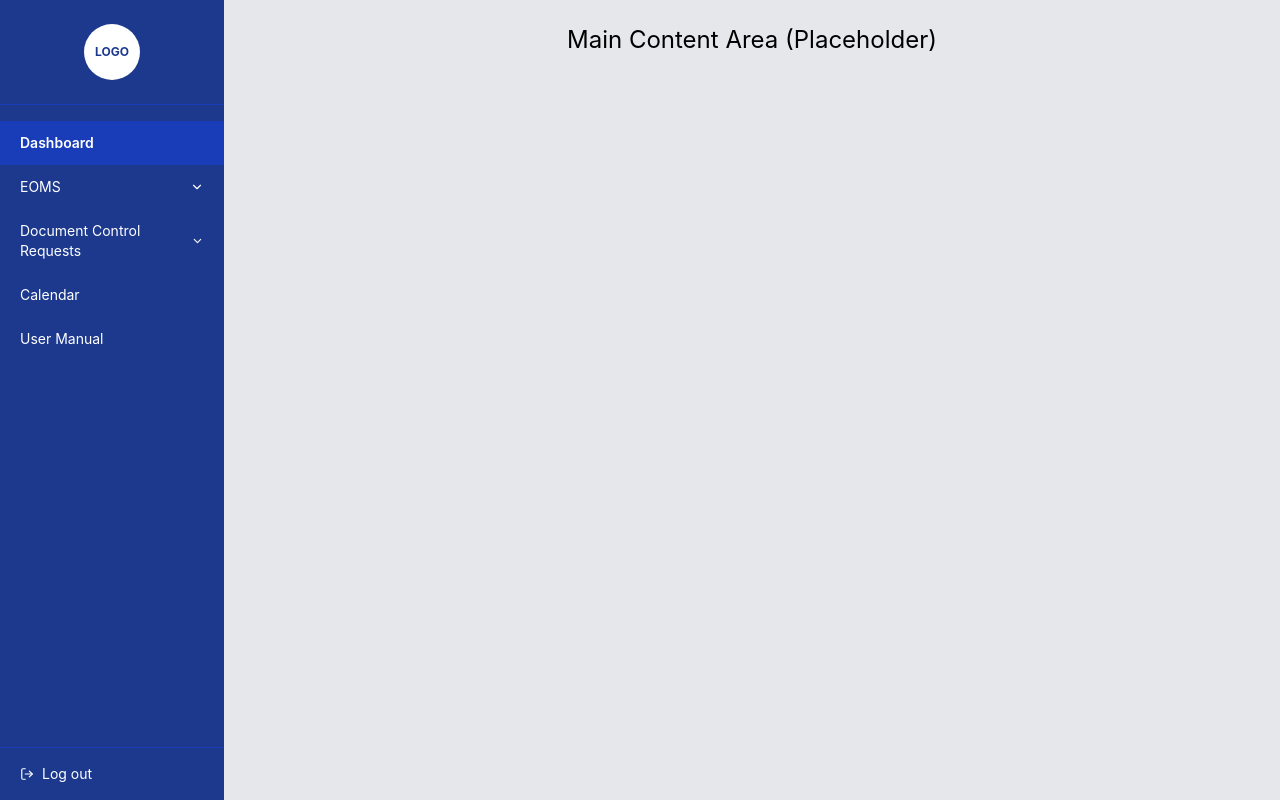
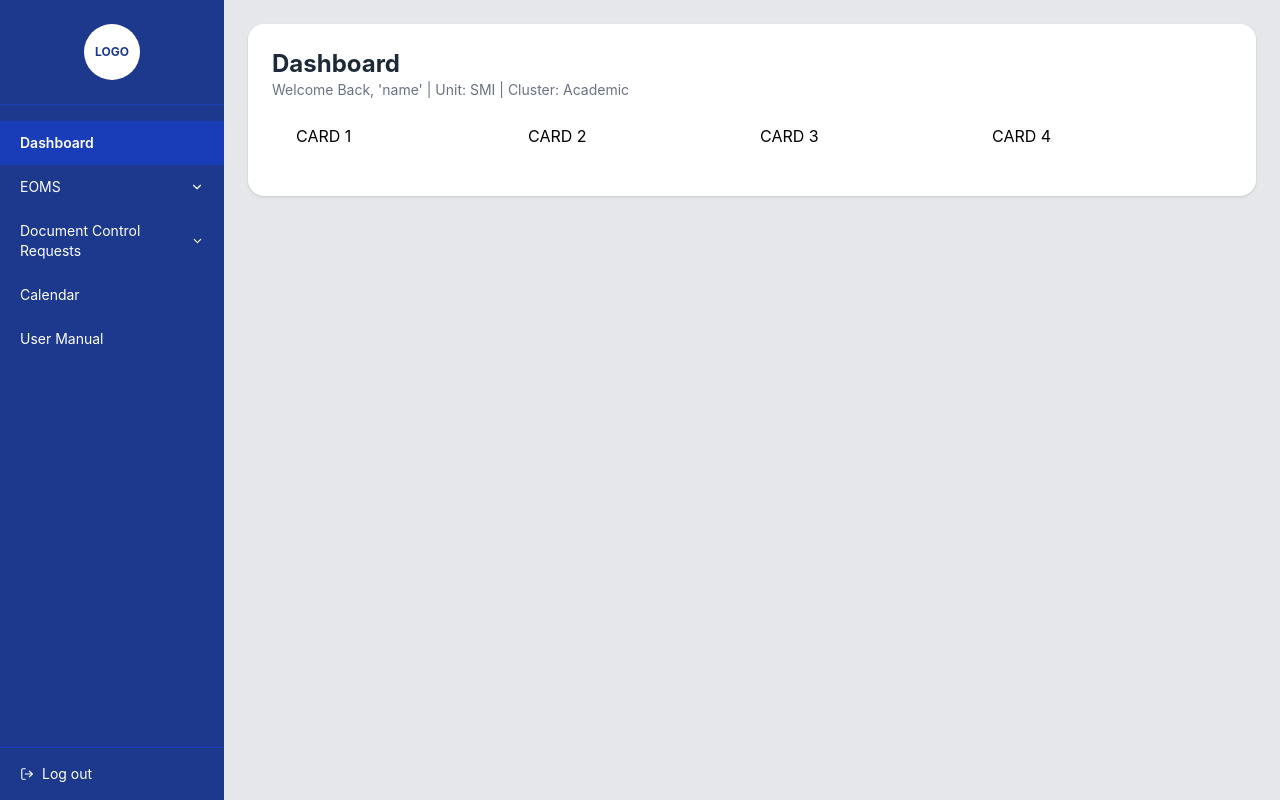
Before and after one commit to kurudevelops/samcis-paper-trail, a React app in the folder frontend/: page /user-manual in a window 1280 px wide. Built offline with nearby package versions, Linux system fonts and the light colour scheme; the HTML template or start-up script is replaced by a standard one.

Commit message:
Added a Dashboard UI

```diff
--- a/frontend/src/App.jsx
+++ b/frontend/src/App.jsx
@@ -1,13 +1,10 @@
 import AppLayout from "./components/layout/AppLayout";
+import Dashboard from "./features/dashboard/Dashboard"
 
 function App() {
   return (
-    <AppLayout
-      activePath="/dashboard"
-      onNavigate={(path) => console.log("Navigate to:", path)}
-      onLogout={() => console.log("Logout clicked")}
-    >
-      <p className="text-2xl text-center">Main Content Area (Placeholder)</p>
+    <AppLayout activePath="/dashboard">
+      <Dashboard />
     </AppLayout>
   );
 }
--- /dev/null
+++ b/frontend/src/features/dashboard/Dashboard.jsx
@@ -0,0 +1,17 @@
+
+export default function Dashboard (){
+    return(
+        <div className ="bg-white rounded-2xl p-6 shadow-sm">
+            <h1 className ="text-2xl text-justify text-gray-800 font-bold">Dashboard</h1>
+            <p className ="text-sm text-gray-500">Welcome Back, 'name' | Unit: SMI | Cluster: Academic</p>
+
+            <div className="grid grid-cols-4 p-6 gap-4">
+                <div clasName="bg-gray-100 rounded-lg p-4 flex flex-col items-center text-center">CARD 1</div>
+                <div clasName="bg-gray-100 rounded-lg p-4 flex flex-col items-center text-center">CARD 2</div>
+                <div clasName="bg-gray-100 rounded-lg p-4 flex flex-col items-center text-center">CARD 3</div>
+                <div clasName="bg-gray-100 rounded-lg p-4 flex flex-col items-center text-center">CARD 4</div>
+            </div>
+        </div>
+
+    )
+}
```
